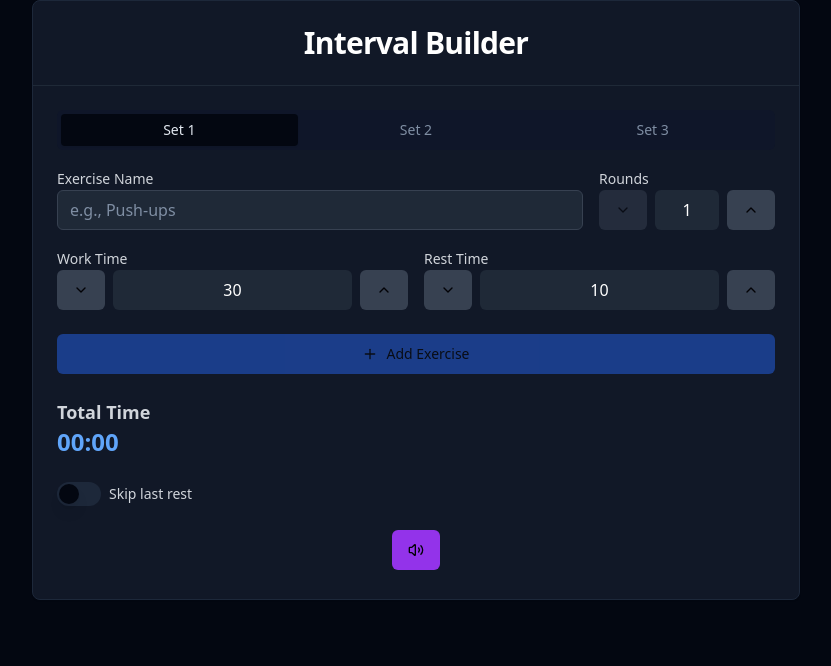
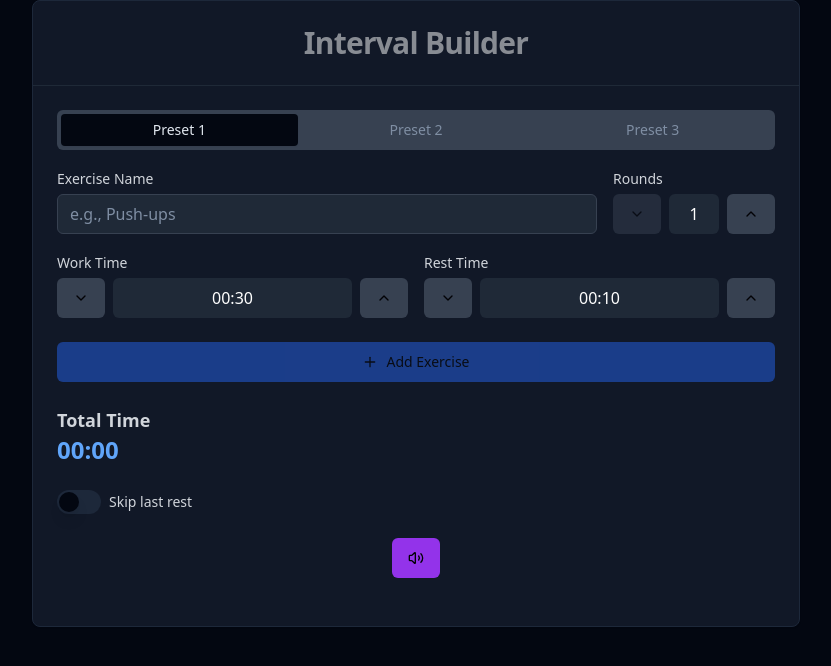
Before and after one commit to umayevg/interval-builder, a React (Vite) app: page / in a window 1280 px wide. Shown: the top 666 px of the page, without its empty margins (224-1055 px from the left). Built offline with nearby package versions, Linux system fonts and the light colour scheme.

Commit message:
skip last rest logic fixed, styles added

```diff
--- a/index.html
+++ b/index.html
@@ -5,7 +5,10 @@
   <meta charset="UTF-8" />
   <link rel="icon" type="image/svg+xml" href="/vite.svg" />
   <meta name="viewport" content="width=device-width, initial-scale=1.0" />
-  <title>Smart Interval Builder</title>
+  <meta name="description"
+    content="Build customized interval workouts with Sport Interval Builder. Easily set exercises, rest periods, and rounds for efficient fitness training." />
+
+  <title>Sport Interval Builder</title>
 </head>
 
 <body>
--- a/src/components/TimerConstructor.tsx
+++ b/src/components/TimerConstructor.tsx
@@ -48,7 +48,7 @@ export default function SportTimer() {
 		rounds: 1,
 	})
 	const [isReady, setIsReady] = useState(false)
-	const [readyCountdown, setReadyCountdown] = useState(500)
+	const [readyCountdown, setReadyCountdown] = useState(5)
 
 	const shortBeepRef = useRef<HTMLAudioElement | null>(null)
 	const secondsShortBeepRef = useRef<HTMLAudioElement | null>(null)
@@ -123,8 +123,6 @@ export default function SportTimer() {
 			})
 		}
 	}
-
-	console.log('sets', sets[activeSet])
 
 	const removeExercise = (index: number) => {
 		setSets(prevSets => {
@@ -203,9 +201,9 @@ export default function SportTimer() {
 	}
 
 	return (
-		<Card className='w-full max-w-3xl mx-auto bg-gray-900 text-white min-h-[600px]'>
+		<Card className='w-full max-w-3xl mx-auto bg-gray-900 text-white'>
 			<CardHeader className='border-b border-gray-800'>
-				<CardTitle className='text-3xl font-bold text-center text-white'>
+				<CardTitle className='text-3xl font-bold text-center text-white opacity-50 '>
 					Interval Builder
 				</CardTitle>
 			</CardHeader>
@@ -213,12 +211,13 @@ export default function SportTimer() {
 				<Tabs
 					value={`set-${activeSet}`}
 					onValueChange={value => setActiveSet(Number(value.split('-')[1]))}
+					className={isPaddingNeeded ? 'mt-[-8px]' : 'mt-0'}
 				>
 					{!isRunning && !isReady && (
-						<TabsList className='grid w-full grid-cols-3 mb-4'>
-							<TabsTrigger value='set-0'>Set 1</TabsTrigger>
-							<TabsTrigger value='set-1'>Set 2</TabsTrigger>
-							<TabsTrigger value='set-2'>Set 3</TabsTrigger>
+						<TabsList className='grid w-full grid-cols-3 mb-4 bg-gray-700'>
+							<TabsTrigger value='set-0'>Preset 1</TabsTrigger>
+							<TabsTrigger value='set-1'>Preset 2</TabsTrigger>
+							<TabsTrigger value='set-2'>Preset 3</TabsTrigger>
 						</TabsList>
 					)}
 					{[0, 1, 2].map(setIndex => (
@@ -248,8 +247,10 @@ export default function SportTimer() {
 																</div>
 																<div className='flex justify-between items-end text-sm text-gray-400'>
 																	<div>
+																		<pre>
 																			<p>Work: {exercise.workTime}s</p>
 																			<p>Rest: {exercise.restTime}s</p>
+																		</pre>
 																	</div>
 
 																	<Button
@@ -292,14 +293,14 @@ export default function SportTimer() {
 															updateNewExercise('name', e.target.value)
 														}
 														placeholder='e.g., Push-ups'
-														className='bg-gray-800 border-gray-700 text-white placeholder-gray-500'
+														className='bg-gray-800 border-gray-700 text-white placeholder-gray-500 mt-1'
 													/>
 												</div>
 												<div>
 													<Label htmlFor='rounds' className='text-gray-300'>
 														Rounds
 													</Label>
-													<div className='flex items-center'>
+													<div className='flex items-center mt-1'>
 														<Button
 															disabled={newExercise.rounds <= 1}
 															onClick={() => decrementValue('rounds')}
@@ -307,7 +308,7 @@ export default function SportTimer() {
 														>
 															<ChevronDown className='h-4 w-4' />
 														</Button>
-														<span className='flex bg-gray-800 h-[40px] items-center border-gray-700 text-white mx-2 w-16 text-center rounded-md justify-center'>
+														<span className='flex bg-gray-800 h-[40px] items-center border-gray-700 text-white mx-2 w-[50px] text-center rounded-md justify-center'>
 															<span>{newExercise.rounds}</span>
 														</span>
 														<Button
@@ -324,7 +325,7 @@ export default function SportTimer() {
 													<Label htmlFor='workTime' className='text-gray-300'>
 														Work Time
 													</Label>
-													<div className='flex items-center'>
+													<div className='flex items-center mt-1'>
 														<Button
 															disabled={newExercise.workTime <= 10}
 															onClick={() => decrementValue('workTime', 5, 10)}
@@ -333,7 +334,7 @@ export default function SportTimer() {
 															<ChevronDown className='h-4 w-4' />
 														</Button>
 														<span className='flex bg-gray-800 h-[40px] items-center border-gray-700 text-white mx-2 w-full text-center rounded-md justify-center'>
-															<span>{newExercise.workTime}</span>
+															<span>{formatTime(newExercise.workTime)}</span>
 														</span>
 														<Button
 															onClick={() => incrementValue('workTime', 5)}
@@ -347,7 +348,7 @@ export default function SportTimer() {
 													<Label htmlFor='restTime' className='text-gray-300'>
 														Rest Time
 													</Label>
-													<div className='flex items-center'>
+													<div className='flex items-center mt-1'>
 														<Button
 															disabled={newExercise.restTime < 1}
 															onClick={() => decrementValue('restTime', 5, 0)}
@@ -356,7 +357,7 @@ export default function SportTimer() {
 															<ChevronDown className='h-4 w-4' />
 														</Button>
 														<span className='flex bg-gray-800 h-[40px] items-center border-gray-700 text-white mx-2 w-full text-center rounded-md justify-center'>
-															<span>{newExercise.restTime}</span>
+															<span>{formatTime(newExercise.restTime)}</span>
 														</span>
 														<Button
 															onClick={() => incrementValue('restTime', 5)}
@@ -435,41 +436,46 @@ export default function SportTimer() {
 						</TabsContent>
 					))}
 				</Tabs>
-
 				{(isRunning || isReady) && (
 					<div
-						className={`text-center p-6 rounded-lg transition-colors duration-300 ${getBackgroundColor()}
-            min-h-[400px] flex flex-col justify-center`}
+						className={` text-center p-8 rounded- transition-colors duration-300 ${getBackgroundColor()}
+            min-h-[400px] flex flex-col  ${
+							isReady ? 'justify-center' : 'justify-between'
+						}`}
 					>
 						{isReady ? (
 							<>
-								<h2 className='text-3xl font-bold mb-4'>Get Ready!</h2>
+								<h2 className='text-4xl font-bold mb-4 mt-0 pt-0'>
+									Get Ready!
+								</h2>
 								<p className='text-8xl font-bold mb-4'>{readyCountdown}</p>
 							</>
 						) : (
 							<>
-								<h2 className='text-3xl font-bold mb-4'>
+								<div>
+									<h2 className='text-3xl font-medium mb-4'>
 										{isResting
 											? 'Rest'
 											: sets[activeSet].exercises[currentExercise]?.name}
 									</h2>
 									<p className='text-xl mb-4'>
-									{currentExerciseRound}/
+										{currentExerciseRound} of{' '}
 										{sets[activeSet].exercises[currentExercise]?.rounds}
 									</p>
+								</div>
 								<p className='text-8xl font-bold mb-4'>
 									{formatTime(currentTime)}
 								</p>
 
 								<p className='text-xl mt-8'>
-									Set: {currentRound}/{sets[activeSet].totalRounds}
+									Set: {currentRound} of {sets[activeSet].totalRounds}
 								</p>
 							</>
 						)}
 					</div>
 				)}
 				{/* Controls */}
-				<div className='flex flex-wrap justify-center gap-2 mt-6'>
+				<div className='flex flex-wrap justify-center gap-2 mt-6 mb-6'>
 					{sets[activeSet].exercises.length > 0 && (
 						<>
 							{!isRunning && !isReady && (
--- a/src/lib/utils.ts
+++ b/src/lib/utils.ts
@@ -18,8 +18,7 @@ export const calculateTotalTime = (
 	totalRounds: number,
 	skipLastRest: boolean
 ): number => {
-	return (
-		exercises.reduce((total, exercise, index) => {
+	return exercises.reduce((total, exercise, index) => {
 		const isLastExercise = index === exercises.length - 1
 		const totalExerciseTime =
 			(exercise.workTime + exercise.restTime) * exercise.rounds
@@ -30,8 +29,7 @@ export const calculateTotalTime = (
 		}
 
 		return total + totalExerciseTime
-		}, 0) * totalRounds
-	)
+	}, 0)
 }
 
 export const calculateTotalWorkTime = (
```
Also changed, not shown: src/components/ui/button/Button.tsx (+0 -48 lines), src/components/ui/card/Card.tsx (+0 -38 lines), src/components/ui/input/Input.tsx (+0 -14 lines), src/components/ui/label/Label.tsx (+0 -18 lines). Lines whose indentation alone changed are shown as unchanged.
